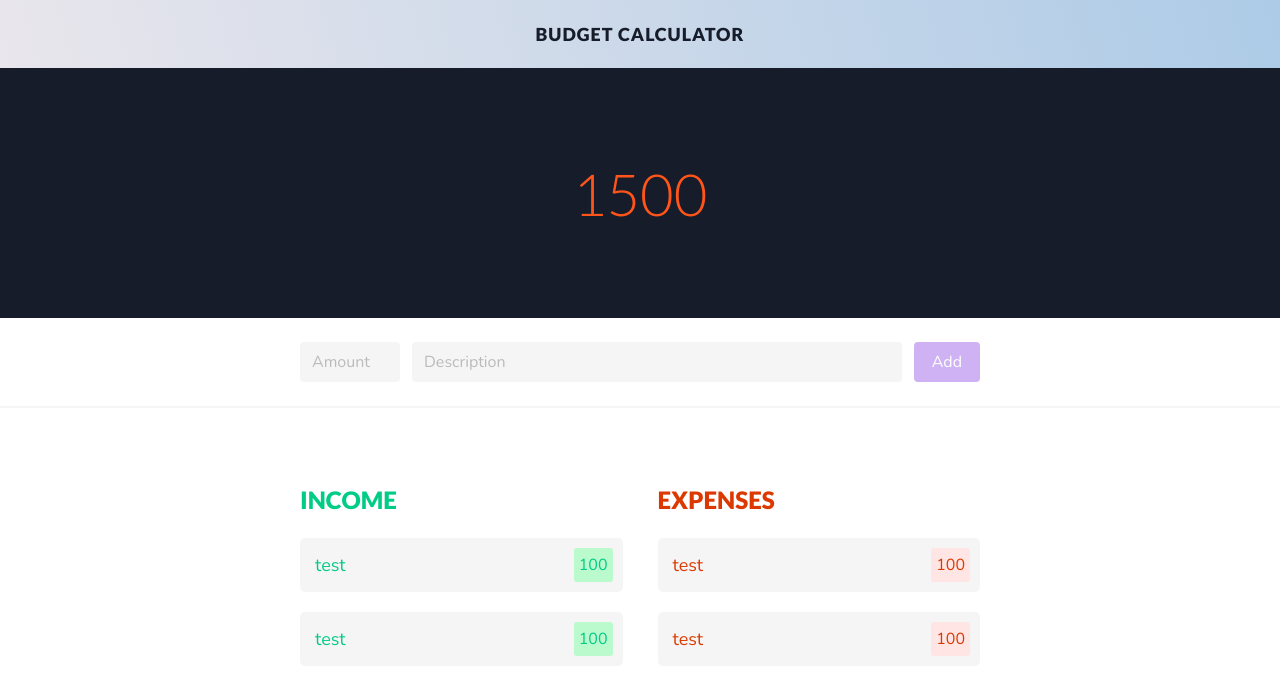
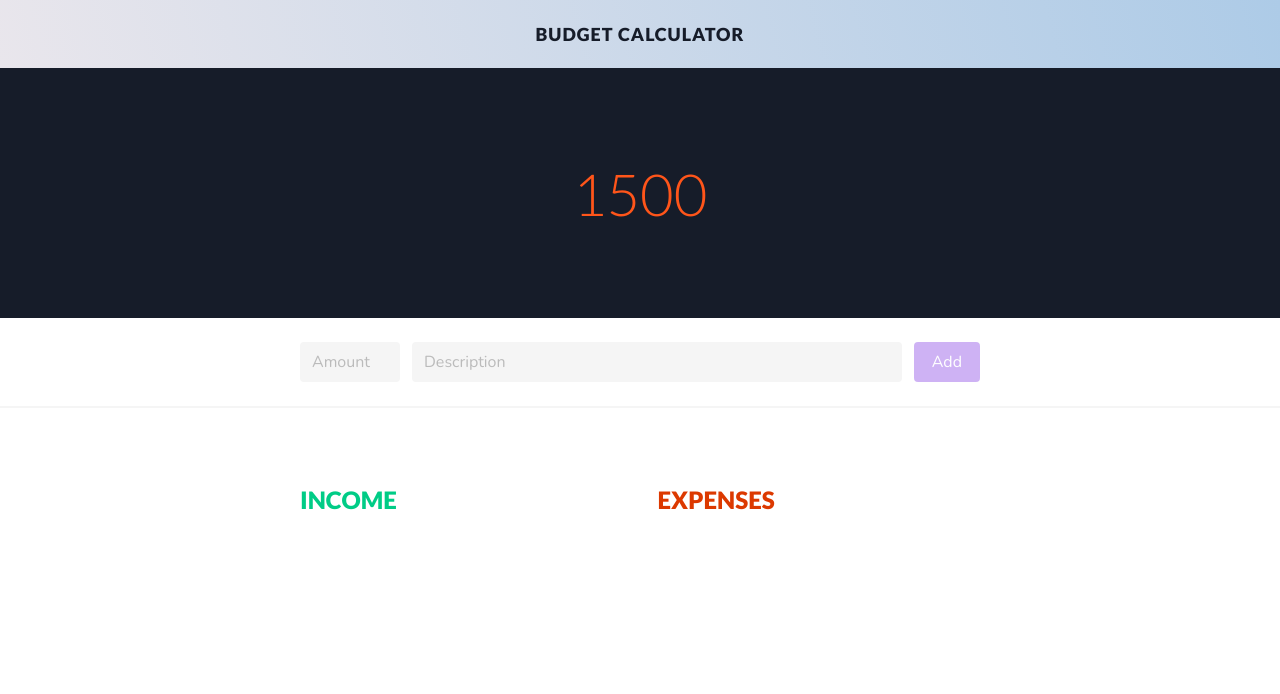
Before and after one commit to dilloncoffman/NgBudget, an Angular app: page / in a window 1280 px wide. Shown: the top 694 px of the page. Built offline with nearby package versions, Linux system fonts and the light colour scheme.

Commit message:
Implemented adding items from the form to their appropriate Income or Expenses column

```diff
--- a/src/app/add-item-form/add-item-form.component.ts
+++ b/src/app/add-item-form/add-item-form.component.ts
@@ -1,4 +1,4 @@
-import { Component, OnInit, Input } from '@angular/core';
+import { Component, OnInit, Input, Output, EventEmitter } from '@angular/core';
 import { NgForm } from '@angular/forms';
 import { BudgetItem } from 'src/shared/models/budget-item-model';
 
@@ -9,12 +9,15 @@ import { BudgetItem } from 'src/shared/models/budget-item-model';
 })
 export class AddItemFormComponent implements OnInit {
   @Input() item: BudgetItem = new BudgetItem('', null);
+  @Output() formSubmit: EventEmitter<BudgetItem> = new EventEmitter<
+    BudgetItem
+  >();
 
   constructor() {}
 
   ngOnInit(): void {}
 
   onSubmit(form: NgForm) {
-    console.log(form);
+    this.formSubmit.emit(form.value);
   }
 }
--- a/src/app/budget-item-list/budget-item-card/budget-item-card.component.html
+++ b/src/app/budget-item-list/budget-item-card/budget-item-card.component.html
@@ -1,14 +1,15 @@
 <div class="root">
-  <div class="budget-item" [ngClass]="{ 'income': isIncome, 'expense': !isIncome }">
+  <div
+    class="budget-item"
+    [ngClass]="{ income: item.amount >= 0, expense: item.amount < 0 }"
+  >
     <div class="description">
-      <p>test</p>
+      <p>{{ item.description }}</p>
     </div>
     <div class="amount">
-      <p>100</p>
+      <p>{{ item.amount }}</p>
     </div>
   </div>
 
-  <div class="x-icon-button">
-
-  </div>
+  <div class="x-icon-button"></div>
 </div>
--- a/src/app/budget-item-list/budget-item-card/budget-item-card.component.ts
+++ b/src/app/budget-item-list/budget-item-card/budget-item-card.component.ts
@@ -1,12 +1,13 @@
 import { Component, OnInit, Input } from '@angular/core';
+import { BudgetItem } from 'src/shared/models/budget-item-model';
 
 @Component({
   selector: 'app-budget-item-card',
   templateUrl: './budget-item-card.component.html',
-  styleUrls: ['./budget-item-card.component.scss']
+  styleUrls: ['./budget-item-card.component.scss'],
 })
 export class BudgetItemCardComponent implements OnInit {
-  @Input() isIncome: boolean = true;
+  @Input() item: BudgetItem;
 
   constructor() {}
 
--- a/src/app/budget-item-list/budget-item-list.component.html
+++ b/src/app/budget-item-list/budget-item-list.component.html
@@ -1,12 +1,16 @@
 <section class="budget-items-section">
   <div class="budget-items-container">
-
     <div class="income-column">
       <h1>Income</h1>
 
       <div class="budget-items">
-        <app-budget-item-card [isIncome]="true" style="margin-bottom: 20px;"></app-budget-item-card>
-        <app-budget-item-card [isIncome]="true" style="margin-bottom: 20px;"></app-budget-item-card>
+        <div *ngFor="let item of budgetItems">
+          <app-budget-item-card
+            *ngIf="item.amount >= 0"
+            [item]="item"
+            style="display: block; margin-bottom: 20px"
+          ></app-budget-item-card>
+        </div>
       </div>
     </div>
 
@@ -14,10 +18,14 @@
       <h1>Expenses</h1>
 
       <div class="budget-items">
-        <app-budget-item-card [isIncome]="false" style="margin-bottom: 20px;"></app-budget-item-card>
-        <app-budget-item-card [isIncome]="false" style="margin-bottom: 20px;"></app-budget-item-card>
+        <div *ngFor="let item of budgetItems">
+          <app-budget-item-card
+            *ngIf="item.amount < 0"
+            [item]="item"
+            style="display: block; margin-bottom: 20px"
+          ></app-budget-item-card>
+        </div>
       </div>
     </div>
-
   </div>
 </section>
--- a/src/app/budget-item-list/budget-item-list.component.ts
+++ b/src/app/budget-item-list/budget-item-list.component.ts
@@ -1,11 +1,13 @@
-import { Component, OnInit } from '@angular/core';
+import { Component, OnInit, Input } from '@angular/core';
 
 @Component({
   selector: 'app-budget-item-list',
   templateUrl: './budget-item-list.component.html',
-  styleUrls: ['./budget-item-list.component.scss']
+  styleUrls: ['./budget-item-list.component.scss'],
 })
 export class BudgetItemListComponent implements OnInit {
+  @Input() budgetItems: BudgetItem[];
+
   constructor() {}
 
   ngOnInit(): void {}
--- a/src/app/main-page/main-page.component.html
+++ b/src/app/main-page/main-page.component.html
@@ -8,10 +8,13 @@
 
 <section class="add-item-section">
   <div class="add-item-container">
-    <app-add-item-form style="padding: 20px;"></app-add-item-form>
+    <app-add-item-form
+      style="padding: 20px"
+      (formSubmit)="addItem($event)"
+    ></app-add-item-form>
   </div>
 </section>
 
-<hr style="margin-top: 0;"/>
+<hr style="margin-top: 0" />
 
-<app-budget-item-list></app-budget-item-list>
+<app-budget-item-list [budgetItems]="budgetItems"></app-budget-item-list>
--- a/src/app/main-page/main-page.component.ts
+++ b/src/app/main-page/main-page.component.ts
@@ -1,12 +1,20 @@
 import { Component, OnInit } from '@angular/core';
+import { BudgetItem } from 'src/shared/models/budget-item-model';
 
 @Component({
   selector: 'app-main-page',
   templateUrl: './main-page.component.html',
-  styleUrls: ['./main-page.component.scss']
+  styleUrls: ['./main-page.component.scss'],
 })
 export class MainPageComponent implements OnInit {
+  budgetItems: BudgetItem[] = new Array<BudgetItem>();
+
   constructor() {}
 
   ngOnInit(): void {}
+
+  // method that will run when the form is submitted, this will catch the emitted event for the formSubmit
+  addItem(newItem: BudgetItem) {
+    this.budgetItems.push(newItem);
+  }
 }
```
